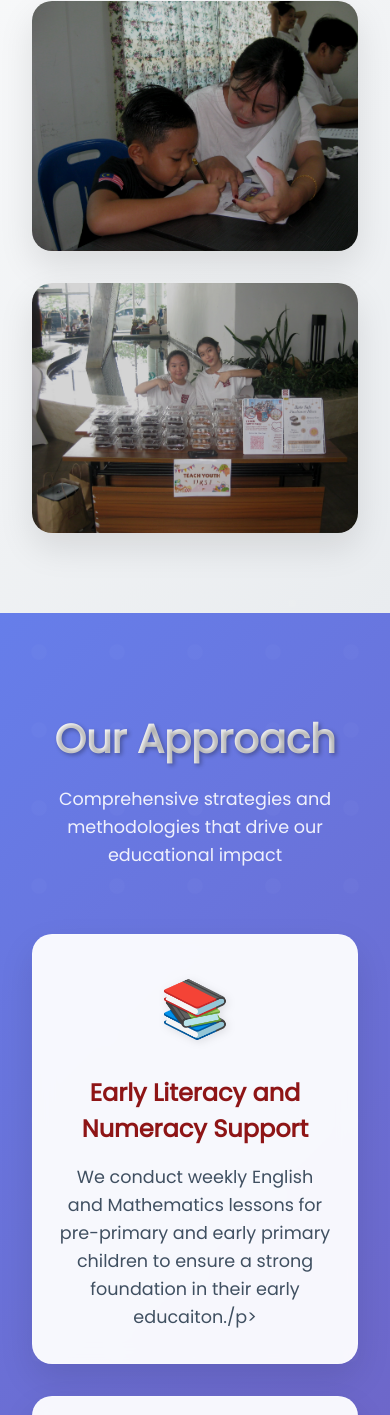
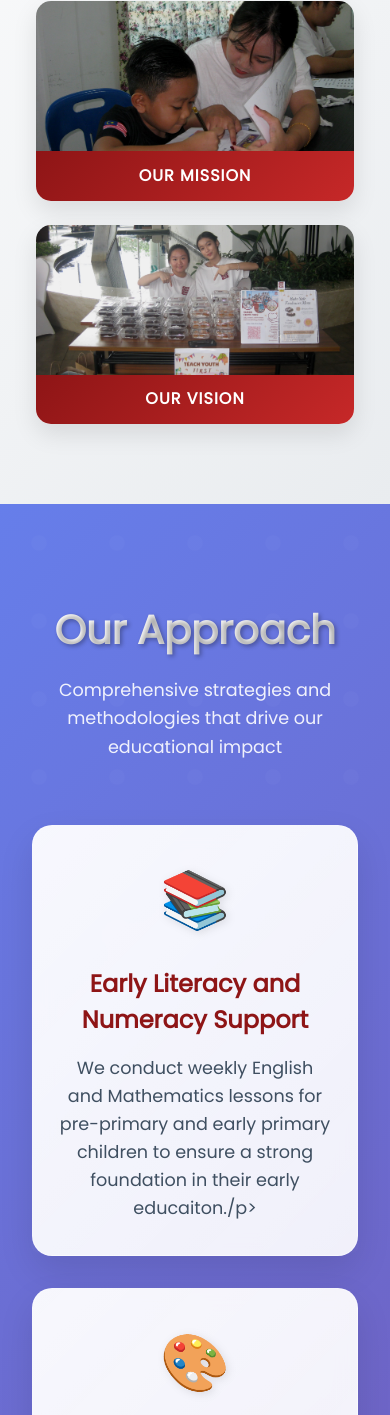
Before and after one commit to lovenialaw/teach-youth-first, a website: page TYF/index.html in a window 390 px wide. Shown: the part 2193-3608 px from the top of the page. Drawn offline with Linux system fonts and the light colour scheme.

Commit message:
fix hovering and approach layout

```diff
--- a/TYF/index.html
+++ b/TYF/index.html
@@ -117,6 +117,7 @@
                                     circumstance.</p>
                             </div>
                         </div>
+                        <div class="mission-title">Our Mission</div>
                     </div>
                     <div class="vision-card">
                         <div class="vision-image">
@@ -127,6 +128,7 @@
                                     in education.</p>
                             </div>
                         </div>
+                        <div class="vision-title">Our Vision</div>
                     </div>
                 </div>
             </div>
@@ -146,26 +148,29 @@
                         <i class="resource-icon">📚</i>
                         <h3>Early Literacy and Numeracy Support</h3>
                         <p>We conduct weekly English and Mathematics lessons for pre-primary
-                             and early primary children to ensure a strong foundation in their early educaiton./p>
+                            and early primary children to ensure a strong foundation in their early educaiton./p>
                     </div>
 
                     <div class="resource-item">
                         <i class="resource-icon">🎨</i>
                         <h3>Holistic Development and Soft Skills</h3>
                         <p>We organize workshops and development
-                            programs in areas of leadership, communication, and critical thinking to equip children with the skills to suceed beyond the classroom.</p>
+                            programs in areas of leadership, communication, and critical thinking to equip children with
+                            the skills to suceed beyond the classroom.</p>
                     </div>
 
                     <div class="resource-item">
                         <i class="resource-icon">👶</i>
                         <h3>Educational Resources and School Supply Aid</h3>
-                        <p>We provide self-designed learning modules and essential school supplies to reduce financial barriers and support effective learning.</p>
+                        <p>We provide self-designed learning modules and essential school supplies to reduce financial
+                            barriers and support effective learning.</p>
                     </div>
 
                     <div class="resource-item">
                         <i class="resource-icon">👥</i>
                         <h3>Community and Volunteer Engagement</h3>
-                        <p>We mobilize volunteers and collaborate with local NGOs and schools to create a sustianable support network for youth education.</p>
+                        <p>We mobilize volunteers and collaborate with local NGOs and schools to create a sustianable
+                            support network for youth education.</p>
                     </div>
                 </div>
             </div>
--- a/TYF/styles.css
+++ b/TYF/styles.css
@@ -1123,31 +1123,32 @@ section[id] {
 .mission-vision-grid {
     display: grid;
     grid-template-columns: repeat(2, 1fr);
-    gap: 3rem;
-    max-width: 1000px;
+    gap: 2rem;
+    max-width: 800px;
     margin: 0 auto;
 }
 
 .mission-card,
 .vision-card {
     position: relative;
-    border-radius: 20px;
-    overflow: hidden;
-    box-shadow: 0 15px 35px rgba(0, 0, 0, 0.1);
-    transition: all 0.5s ease;
+    border-radius: 15px;
+    overflow: hidden;
+    box-shadow: 0 10px 25px rgba(0, 0, 0, 0.1);
+    transition: all 0.4s ease;
     background: white;
+    text-align: center;
 }
 
 .mission-card:hover,
 .vision-card:hover {
-    transform: translateY(-10px) scale(1.02);
-    box-shadow: 0 25px 50px rgba(0, 0, 0, 0.15);
+    transform: translateY(-8px) scale(1.02);
+    box-shadow: 0 20px 40px rgba(0, 0, 0, 0.15);
 }
 
 .mission-image,
 .vision-image {
     position: relative;
-    height: 300px;
+    height: 180px;
     overflow: hidden;
 }
 
@@ -1155,38 +1156,54 @@ section[id] {
     width: 100%;
     height: 100%;
     object-fit: cover;
-    transition: all 0.5s ease;
-    filter: brightness(0.8) contrast(1.1);
+    transition: all 0.4s ease;
+    filter: brightness(0.9) contrast(1.1);
 }
 
 .mission-card:hover .mission-vision-image,
 .vision-card:hover .mission-vision-image {
-    transform: scale(1.1);
+    transform: scale(1.05);
     filter: brightness(1) contrast(1.2);
+}
+
+.mission-title,
+.vision-title {
+    padding: 1rem;
+    background: linear-gradient(135deg, var(--primary-color), #c62828);
+    color: white;
+    font-size: 1.2rem;
+    font-weight: 600;
+    text-transform: uppercase;
+    letter-spacing: 1px;
 }
 
 .mission-overlay,
 .vision-overlay {
     position: absolute;
-    bottom: 0;
+    top: 0;
     left: 0;
     right: 0;
+    bottom: 0;
     background: linear-gradient(135deg, rgba(142, 21, 22, 0.95) 0%, rgba(22, 160, 133, 0.9) 100%);
     color: white;
     padding: 2rem;
-    transform: translateY(100%);
-    transition: all 0.5s ease;
+    display: flex;
+    flex-direction: column;
+    justify-content: center;
+    align-items: center;
+    opacity: 0;
+    transition: all 0.4s ease;
     backdrop-filter: blur(10px);
 }
 
 .mission-card:hover .mission-overlay,
 .vision-card:hover .vision-overlay {
-    transform: translateY(0);
+    opacity: 1;
 }
 
 .mission-overlay h3,
 .vision-overlay h3 {
-    font-size: 1.8rem;
+    font-size: 1.5rem;
     margin-bottom: 1rem;
     font-weight: 700;
     text-shadow: 2px 2px 4px rgba(0, 0, 0, 0.3);
@@ -1194,17 +1211,10 @@ section[id] {
 
 .mission-overlay p,
 .vision-overlay p {
-    font-size: 1.1rem;
+    font-size: 1rem;
     line-height: 1.6;
-    opacity: 0;
-    transform: translateY(20px);
-    transition: all 0.5s ease 0.1s;
-}
-
-.mission-card:hover .mission-overlay p,
-.vision-card:hover .vision-overlay p {
-    opacity: 1;
-    transform: translateY(0);
+    text-align: center;
+    max-width: 280px;
 }
 
 /* Weekly Resources Section */
@@ -1260,26 +1270,44 @@ section[id] {
 .resources-grid {
     display: grid;
     grid-template-columns: repeat(auto-fit, minmax(280px, 1fr));
-    gap: 2.5rem;
+    gap: 2rem;
     max-width: 1200px;
     margin: 0 auto;
 }
 
 .resource-item {
-    background: rgba(255, 255, 255, 0.95);
+    background: linear-gradient(135deg, rgba(255, 255, 255, 0.95) 0%, rgba(255, 255, 255, 0.9) 100%);
     padding: 2.5rem 2rem;
     border-radius: 20px;
     text-align: center;
     box-shadow: 0 15px 35px rgba(0, 0, 0, 0.1);
     transition: all 0.4s ease;
     backdrop-filter: blur(10px);
-    border: 1px solid rgba(255, 255, 255, 0.2);
+    border: 1px solid rgba(255, 255, 255, 0.3);
+    position: relative;
+    overflow: hidden;
+}
+
+.resource-item::before {
+    content: '';
+    position: absolute;
+    top: 0;
+    left: 0;
+    right: 0;
+    height: 4px;
+    background: linear-gradient(90deg, #667eea, #764ba2);
+    transform: scaleX(0);
+    transition: transform 0.4s ease;
+}
+
+.resource-item:hover::before {
+    transform: scaleX(1);
 }
 
 .resource-item:hover {
-    transform: translateY(-10px) scale(1.03);
-    box-shadow: 0 25px 50px rgba(0, 0, 0, 0.2);
-    background: rgba(255, 255, 255, 1);
+    transform: translateY(-10px) scale(1.02);
+    box-shadow: 0 25px 50px rgba(0, 0, 0, 0.15);
+    background: linear-gradient(135deg, rgba(255, 255, 255, 1) 0%, rgba(255, 255, 255, 0.95) 100%);
 }
 
 .resource-icon {
@@ -1309,13 +1337,20 @@ section[id] {
 @media (max-width: 768px) {
     .mission-vision-grid {
         grid-template-columns: 1fr;
-        gap: 2rem;
+        gap: 1.5rem;
         padding: 0 1rem;
+        max-width: 350px;
     }
 
     .mission-image,
     .vision-image {
-        height: 250px;
+        height: 150px;
+    }
+
+    .mission-title,
+    .vision-title {
+        font-size: 1rem;
+        padding: 0.8rem;
     }
 
     .resources-header h1 {
```
